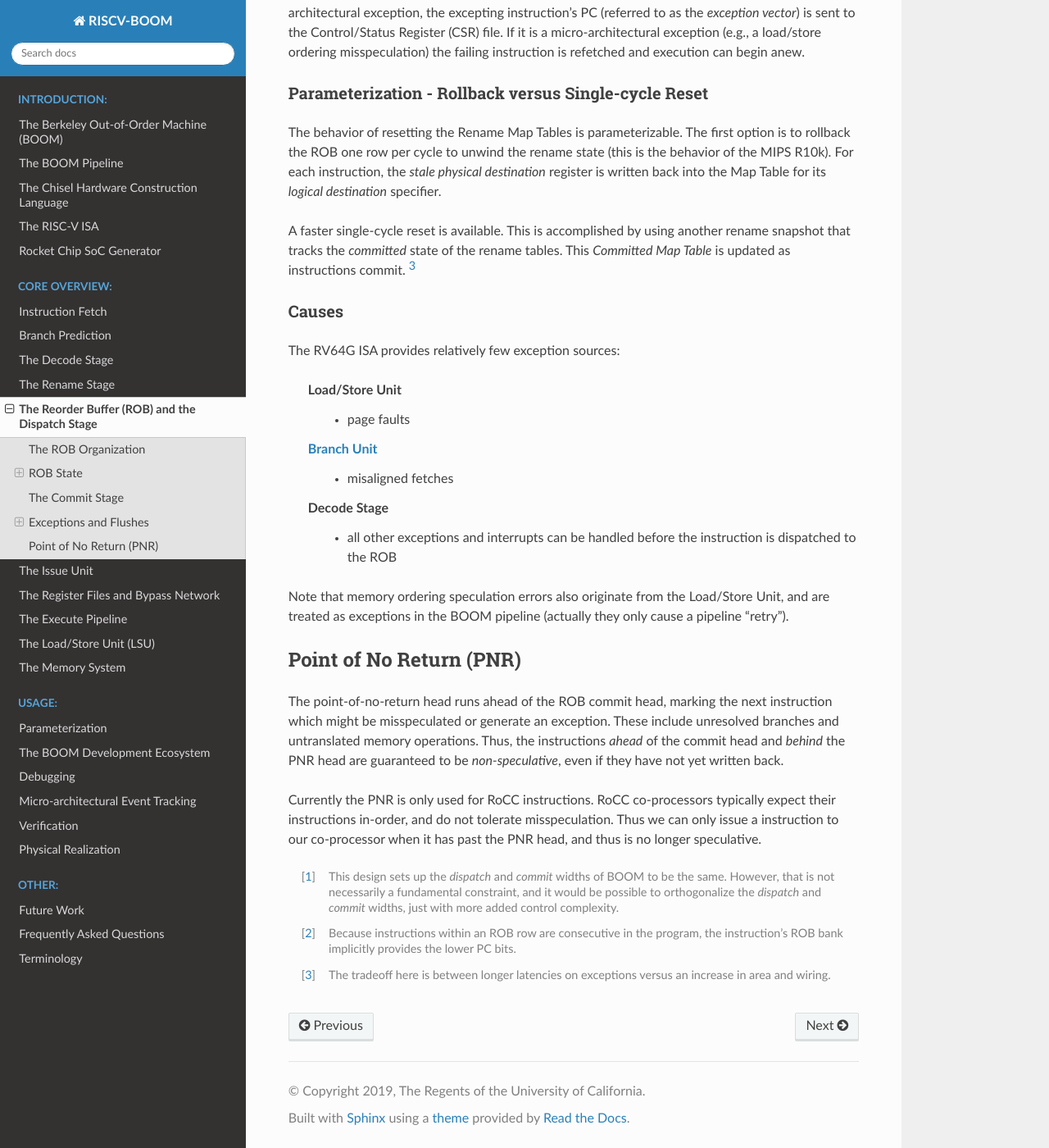
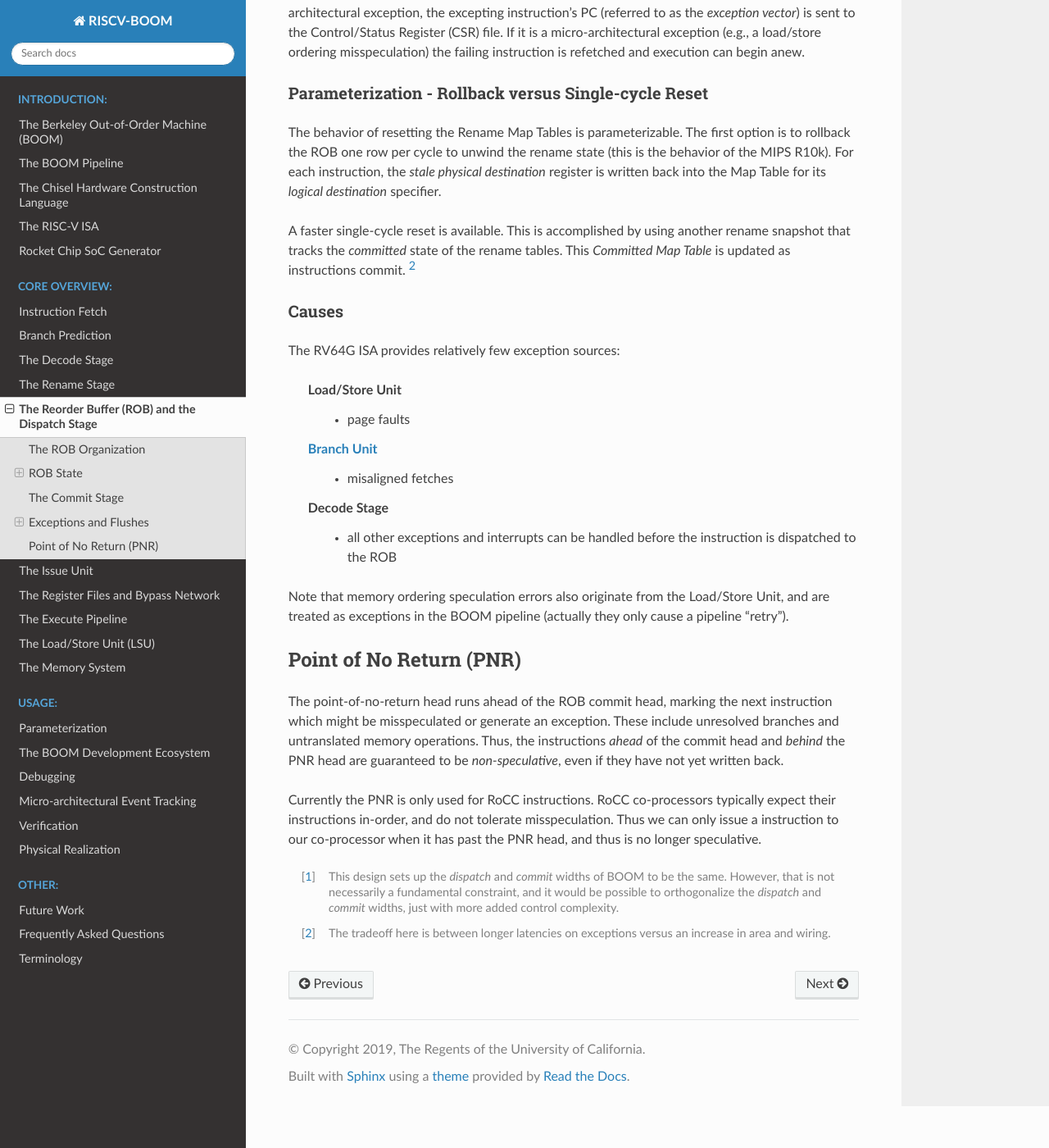
Before and after one commit to riscv-boom/riscv-boom, a Sphinx documentation site: the page built from docs/sections/reorder-buffer.rst, in a window 1280 px wide and 1400 px high, scrolled down 2873 px. Shown: the whole window at 82% size. Built offline with Sphinx 7.4.7 and the Read the Docs theme 2.0.0, drawn with Linux system fonts in a browser that asks for light colours.

Commit message:
update docs according to comments [ci skip]

```diff
--- a/docs/sections/reorder-buffer.rst
+++ b/docs/sections/reorder-buffer.rst
@@ -113,7 +113,6 @@ optimizations are used:
 
 The Commit Stage
 ----------------
-
 When the instruction at the *commit head* is no longer busy (and it is
 not excepting), it may be *committed*, i.e., its changes to the
 architectural state of the machine are made visible. For superscalar
@@ -158,7 +157,7 @@ its *logical destination* specifier.
 A faster single-cycle reset is available. This is accomplished by using
 another rename snapshot that tracks the *committed* state of the rename
 tables. This *Committed Map Table* is updated as instructions
-commit. [3]_
+commit. [2]_
 
 Causes
 ~~~~~~
@@ -201,10 +200,5 @@ PNR head, and thus is no longer speculative.
    widths, just with more added control complexity.
 
 .. [2]
-   Because instructions within an ROB row are consecutive in the
-   program, the instruction’s ROB bank implicitly provides the lower PC
-   bits.
-
-.. [3]
    The tradeoff here is between longer latencies on exceptions versus an
    increase in area and wiring.
```
Also changed, not shown: other parts of docs/sections/reorder-buffer.rst (+1 -1 lines), docs/sections/boom-ecosystem.rst (+5 -7 lines).
